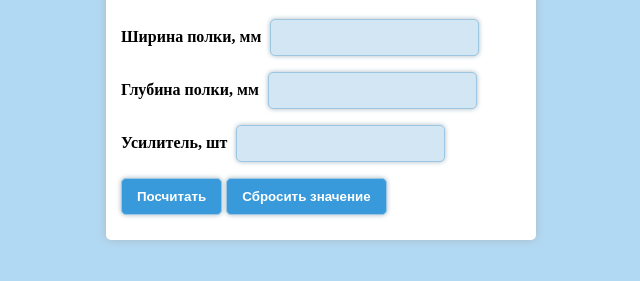
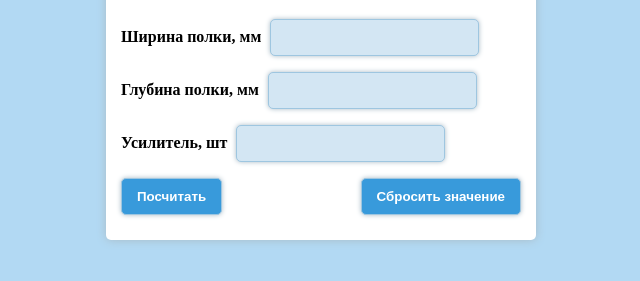
Before and after one commit to linkolka/calculator, a plain HTML site: page index.html in a window 1280 px wide. Shown: the part 163-444 px from the top of the page, without its empty margins (319-959 px from the left). Drawn offline with Linux system fonts and the light colour scheme.

Commit message:
Update style.css

```diff
--- a/style.css
+++ b/style.css
@@ -32,6 +32,11 @@ form {
     margin-bottom: 10px;
   }
 
+.button-field {
+    display: flex;
+    justify-content: space-between;
+}
+
 button {
     padding: 10px 15px;
     font-weight: bold;
```
